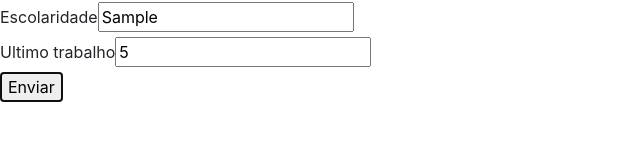
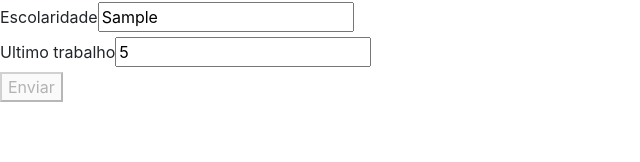
Before and after one commit to math3us2021/desafio_magalu, a React (Create React App) app: page /validation in a window 1280 px wide. Both pictures are taken after typing "Sample", "5", "Sample", "5" into the empty fields and a click on the button "Enviar". Shown: the part 124-286 px from the top of the page, without its empty margins (0-640 px from the left). Built offline with nearby package versions, Linux system fonts and the light colour scheme.

Commit message:
26/07/2022

```diff
--- a/src/pages/home.js
+++ b/src/pages/home.js
@@ -5,7 +5,6 @@ import GoogleIcon from '@mui/icons-material/Google';
 import Button from '@mui/material/Button';
 import { Title, RedesSociais, Google, Email } from "./styles";
 import TipoConta from "../components/TipoConta";
-import DadosPessoais from "../components/PessoaFisica";
 import Endereco from "../components/Endereco";
 import Notificacoes from "../components/Notificacoes";
 import MagaluPlay from "../components/MagaluPlay";
--- a/src/pages/validation.js
+++ b/src/pages/validation.js
@@ -1,5 +1,5 @@
 import React from "react";
-import { Formik, Form, Field } from "formik";
+import { Formik, Form, Field, ErrorMessage } from "formik";
 import * as Yup from "yup";
 
 
@@ -14,10 +14,16 @@ import * as Yup from "yup";
 
 export default function Validation() {
 
+    function onSubmit(values,actions) {
+        console.log(values);
+    }
+
     return (
         <div>
             <h1>Validation</h1>
             <Formik
+
+            onSubmit={onSubmit}
             validationSchema={schema}
             initialValues={{  // iniciando os valores, estão zerados
                 firstName: "",
@@ -26,29 +32,30 @@ export default function Validation() {
                 trabalho: "",
             }}
             >
-                {({errors})=> (
+                {({errors, touched, isValid })=> (
                     <Form>
                         <div>
                             <label id="FirstName">Primeiro Nome</label>
                             <Field id="FirstName" name="firstName" type="text" />
-                            {errors.firstName && <span className="errorInput">{errors.firstName}</span>}
+                            <ErrorMessage name="FirstName" />
+                            {/* {errors.firstName && touched.firstName && <span className="errorInput">{errors.firstName}</span>}  */}
                         </div>
                         <div>
                          <label id="age">Idade</label>
                             <Field id="age" name="age" type="number" />
-                            {errors.age && <span className="errorInput">{errors.age}</span>}
+                            {errors.age && touched.age && <span className="errorInput">{errors.age}</span>}
                         </div>
                         <div>
                             <label >Escolaridade</label>
                             <Field  name="escolaridade" type="text" />
-                            {errors.escolaridade && <span className="errorInput">{errors.firstName}</span>}
+                            {errors.escolaridade && touched.escolaridade && <span className="errorInput">{errors.firstName}</span>}
                         </div>
                         <div>
                          <label id="trabalho">Ultimo trabalho</label>
                             <Field id="trabalho" name="trabalho" type="number" />
-                            {errors.trabalho && <span className="errorInput">{errors.trabalho}</span>}
+                            {errors.trabalho && touched.trabalho && <span className="errorInput">{errors.trabalho}</span>}
                         </div>
-                        <button type="submit">Enviar</button>
+                        <button type="submit" disabled={!isValid} >Enviar</button>
                     </Form>
                 )}
             </Formik>
```
